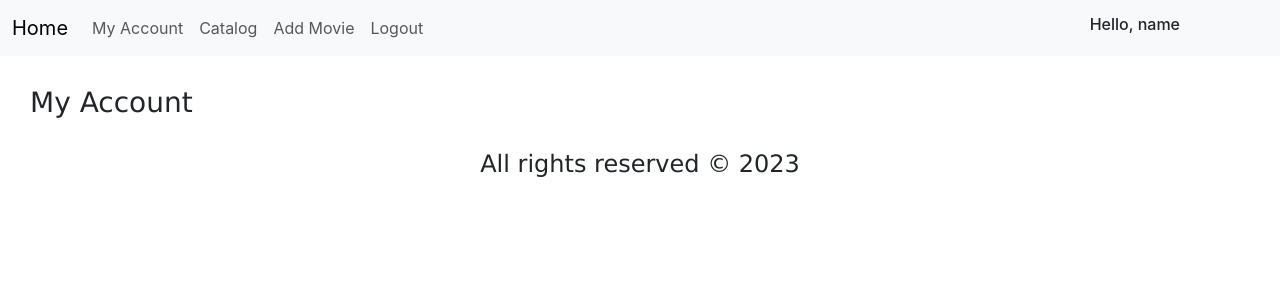
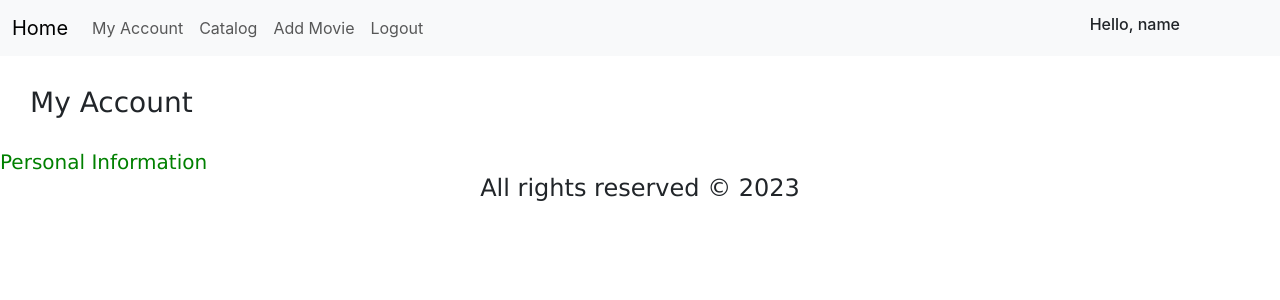
Before and after one commit to EmilPopovski24/react-course-project, a React (Create React App) app: page /account in a window 1280 px wide. Shown: the top 300 px of the page. Built offline with nearby package versions, Linux system fonts and the light colour scheme; no server answers; sample sign-in values are in the browser's storage.

Commit message:
update Account.js

```diff
--- a/src/components/Account/Account.js
+++ b/src/components/Account/Account.js
@@ -4,6 +4,7 @@ export const Account = () => {
     return (
             <div>
                 <h3>My Account</h3>
+                <h5>Personal Information</h5>
             </div>
     )
 }
```
